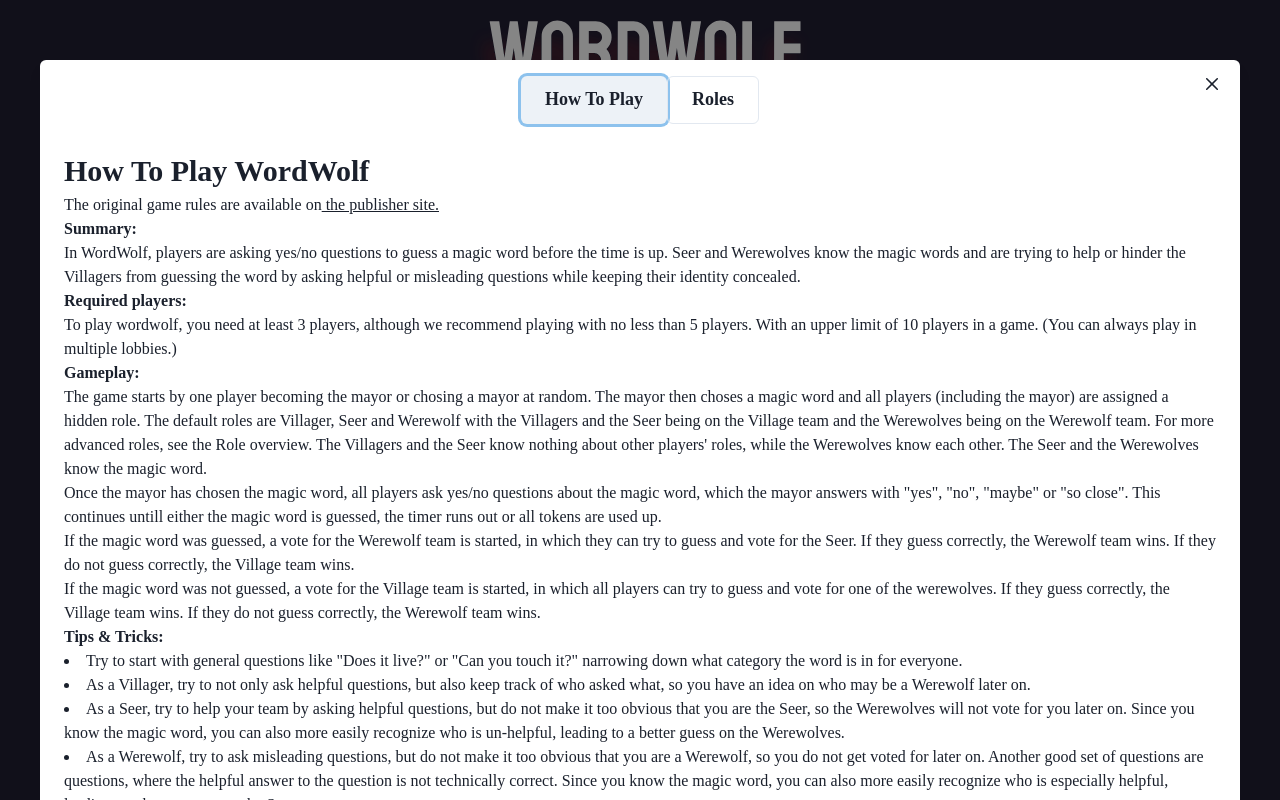
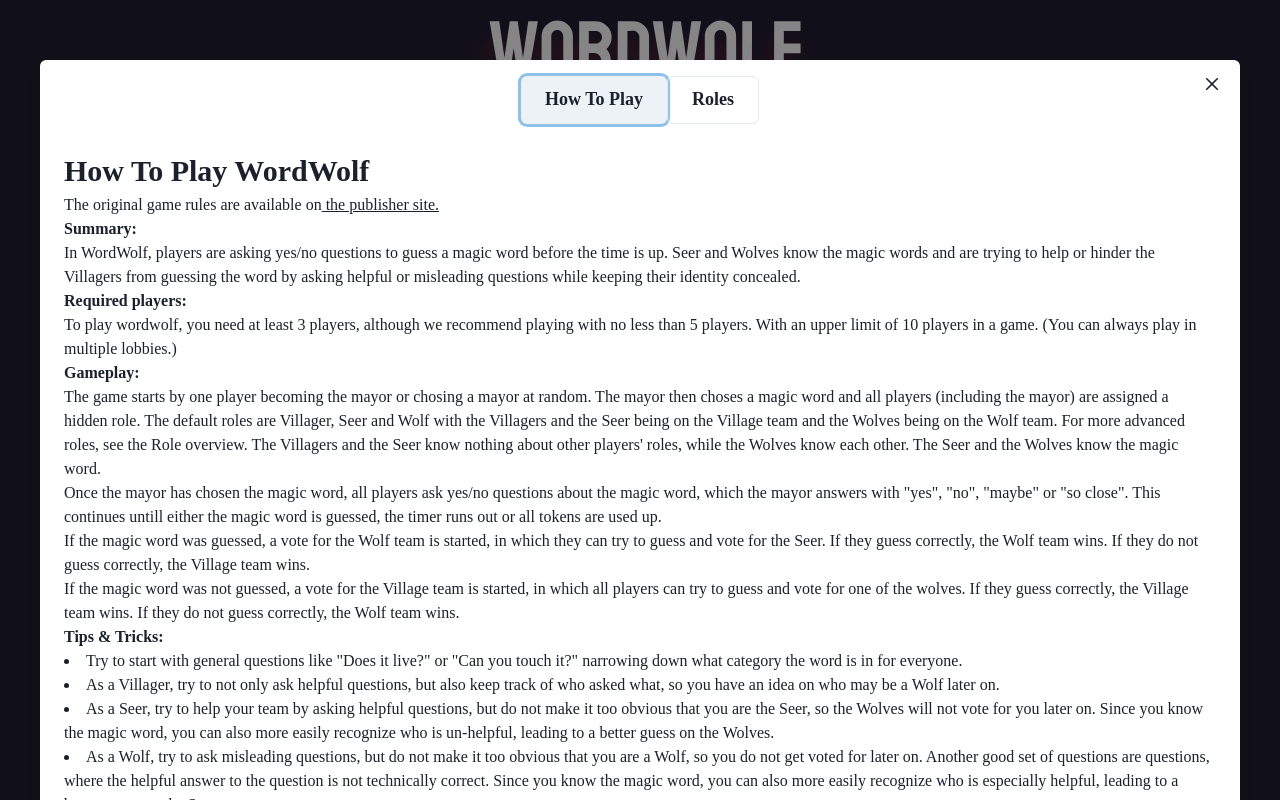
Before and after one commit to RFP2202-Blue-Ocean-Avengers/WordWolf, a Next.js app: page / in a window 1280 px wide. Both pictures are taken after a click on the button "How To Play". Built offline with nearby package versions, Linux system fonts and the light colour scheme; a web font is replaced by a local one.

Commit message:
chore: change werewolf to wolf

```diff
--- a/components/Rules.jsx
+++ b/components/Rules.jsx
@@ -46,13 +46,13 @@ function Rules() {
                     <strong>Seer:</strong>
                     {' '}
                     {' '}
-                    The Seer plays on the village team. They know the magic word. They do not know each other. If the magic word is guessed and the werewolves guess one of the seers, the village team loses.
+                    The Seer plays on the village team. They know the magic word. They do not know each other. If the magic word is guessed and the wolves guess one of the seers, the village team loses.
                   </li>
                   <li>
                     <strong>Werewolf:</strong>
                     {' '}
                     {' '}
-                    Werewolves play on the werewolf team. They know the magic word. They also know each other. If the magic word is not guessed and the villagers guess one of the werewolves, the werewolf team loses.
+                    Wolves play on the wolf team. They know the magic word. They also know each other. If the magic word is not guessed and the villagers guess one of the wolves, the wolf team loses.
                   </li>
                 </ul>
               </div>
@@ -69,35 +69,35 @@ function Rules() {
                 </a>
                 <br />
                 <strong> Summary: </strong>
-                <p>  In WordWolf, players are asking yes/no questions to guess a magic word before the time is up. Seer and Werewolves know the magic words and are trying to help or hinder the Villagers from guessing the word by asking helpful or misleading questions while keeping their identity concealed. </p>
+                <p>  In WordWolf, players are asking yes/no questions to guess a magic word before the time is up. Seer and Wolves know the magic words and are trying to help or hinder the Villagers from guessing the word by asking helpful or misleading questions while keeping their identity concealed. </p>
 
                 <strong> Required players: </strong>
                 <p>  To play wordwolf, you need at least 3 players, although we recommend playing with no less than 5 players. With an upper limit of 10 players in a game. (You can always play in multiple lobbies.)</p>
 
                 <strong> Gameplay: </strong>
-                <p>  The game starts by one player becoming the mayor or chosing a mayor at random. The mayor then choses a magic word and all players (including the mayor) are assigned a hidden role. The default roles are Villager, Seer and Werewolf with the Villagers and the Seer being on the Village team and the Werewolves being on the Werewolf team. For more advanced roles, see the Role overview. The Villagers and the Seer know nothing about other players' roles, while the Werewolves know each other. The Seer and the Werewolves know the magic word.</p>
+                <p>  The game starts by one player becoming the mayor or chosing a mayor at random. The mayor then choses a magic word and all players (including the mayor) are assigned a hidden role. The default roles are Villager, Seer and Wolf with the Villagers and the Seer being on the Village team and the Wolves being on the Wolf team. For more advanced roles, see the Role overview. The Villagers and the Seer know nothing about other players' roles, while the Wolves know each other. The Seer and the Wolves know the magic word.</p>
 
                 <p>  Once the mayor has chosen the magic word, all players ask yes/no questions about the magic word, which the mayor answers with "yes", "no", "maybe" or "so close". This continues untill either the magic word is guessed, the timer runs out or all tokens are used up.</p>
 
-                <p>  If the magic word was guessed, a vote for the Werewolf team is started, in which they can try to guess and vote for the Seer. If they guess correctly, the Werewolf team wins. If they do not guess correctly, the Village team wins.</p>
+                <p>  If the magic word was guessed, a vote for the Wolf team is started, in which they can try to guess and vote for the Seer. If they guess correctly, the Wolf team wins. If they do not guess correctly, the Village team wins.</p>
 
-                <p>  If the magic word was not guessed, a vote for the Village team is started, in which all players can try to guess and vote for one of the werewolves. If they guess correctly, the Village team wins. If they do not guess correctly, the Werewolf team wins.</p>
+                <p>  If the magic word was not guessed, a vote for the Village team is started, in which all players can try to guess and vote for one of the wolves. If they guess correctly, the Village team wins. If they do not guess correctly, the Wolf team wins.</p>
 
                 <strong> Tips & Tricks: </strong>
                 <ul style={{ 'list-style-position': 'inside' }}>
                   <li>Try to start with general questions like "Does it live?" or "Can you touch it?" narrowing down what category the word is in for everyone.</li>
-                  <li>As a Villager, try to not only ask helpful questions, but also keep track of who asked what, so you have an idea on who may be a Werewolf later on.</li>
-                  <li>As a Seer, try to help your team by asking helpful questions, but do not make it too obvious that you are the Seer, so the Werewolves will not vote for you later on. Since you know the magic word, you can also more easily recognize who is un-helpful, leading to a better guess on the Werewolves.</li>
-                  <li>As a Werewolf, try to ask misleading questions, but do not make it too obvious that you are a Werewolf, so you do not get voted for later on. Another good set of questions are questions, where the helpful answer to the question is not technically correct. Since you know the magic word, you can also more easily recognize who is especially helpful, leading to a better guess on the Seer.</li>
+                  <li>As a Villager, try to not only ask helpful questions, but also keep track of who asked what, so you have an idea on who may be a Wolf later on.</li>
+                  <li>As a Seer, try to help your team by asking helpful questions, but do not make it too obvious that you are the Seer, so the Wolves will not vote for you later on. Since you know the magic word, you can also more easily recognize who is un-helpful, leading to a better guess on the Wolves.</li>
+                  <li>As a Wolf, try to ask misleading questions, but do not make it too obvious that you are a Wolf, so you do not get voted for later on. Another good set of questions are questions, where the helpful answer to the question is not technically correct. Since you know the magic word, you can also more easily recognize who is especially helpful, leading to a better guess on the Seer.</li>
                   <li>If you know the magic word because of your role, try to keep track of who asked particularly (un-)helpful, leading to a better guess at the voting at the end of the game.</li>
                   <li>Before voting, you may discuss your vote with the other players, potentially influencing their vote in your favor. </li>
                 </ul>
 
                 <strong> Special cases: </strong>
                 <ul style={{ 'list-style-position': 'inside' }}>
-                  <li>The mayor can have any role other players can have as well. If the mayor is a Werewolf, he may lie when answering questions. If the mayor is a Seer, he may chose an easy word to guess.</li>
-                  <li>In a vote for the village team, all players (including the Werewolves) get to vote.</li>
-                  <li>The vote at the end of the game does not need to result in a majority. If any of the players with the most votes are werewolf/seer, the voting will succeed.</li>
+                  <li>The mayor can have any role other players can have as well. If the mayor is a Wolf, he may lie when answering questions. If the mayor is a Seer, he may chose an easy word to guess.</li>
+                  <li>In a vote for the village team, all players (including the Wolves) get to vote.</li>
+                  <li>The vote at the end of the game does not need to result in a majority. If any of the players with the most votes are wolf/seer, the voting will succeed.</li>
                 </ul>
               </div>
               )}
```
